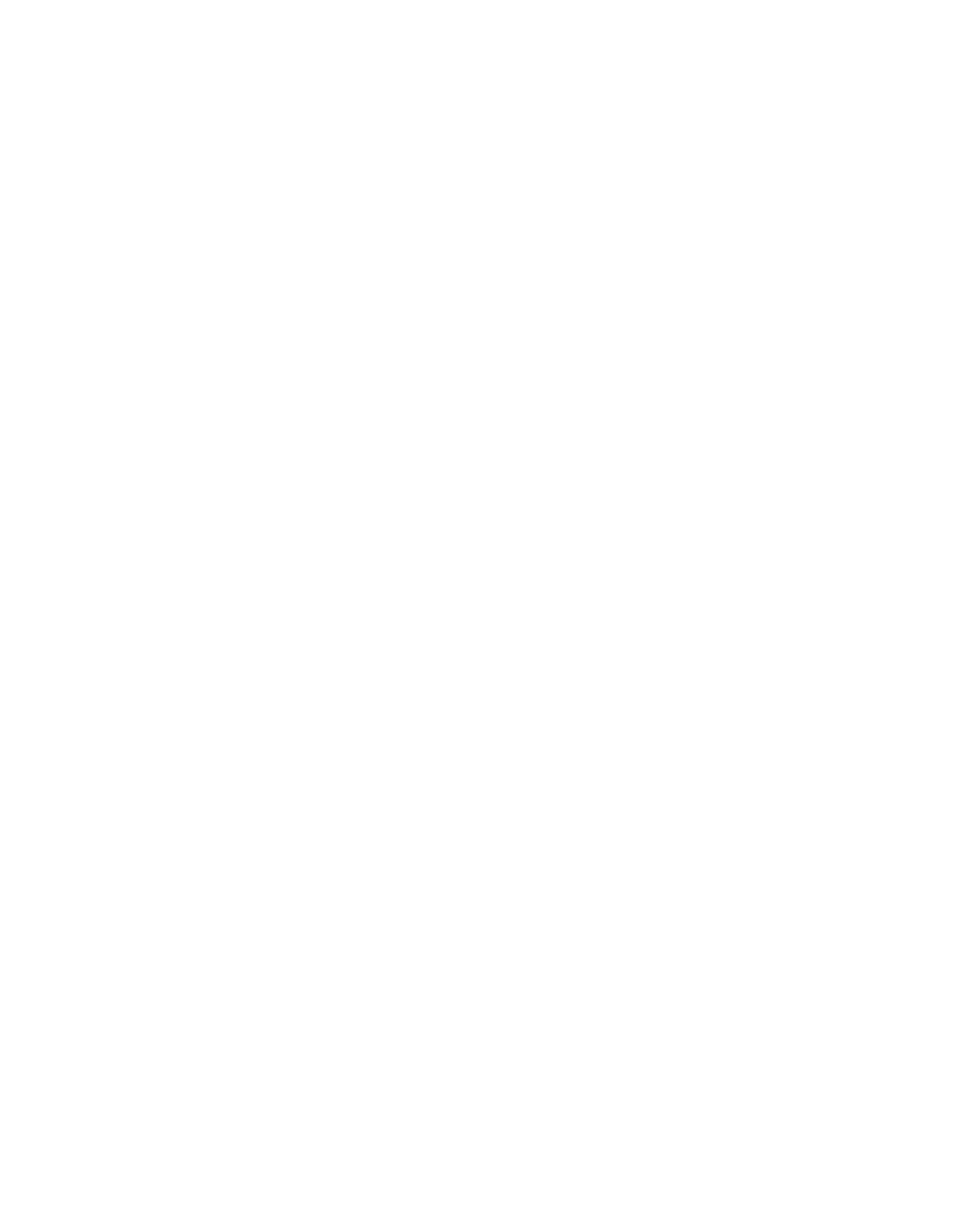
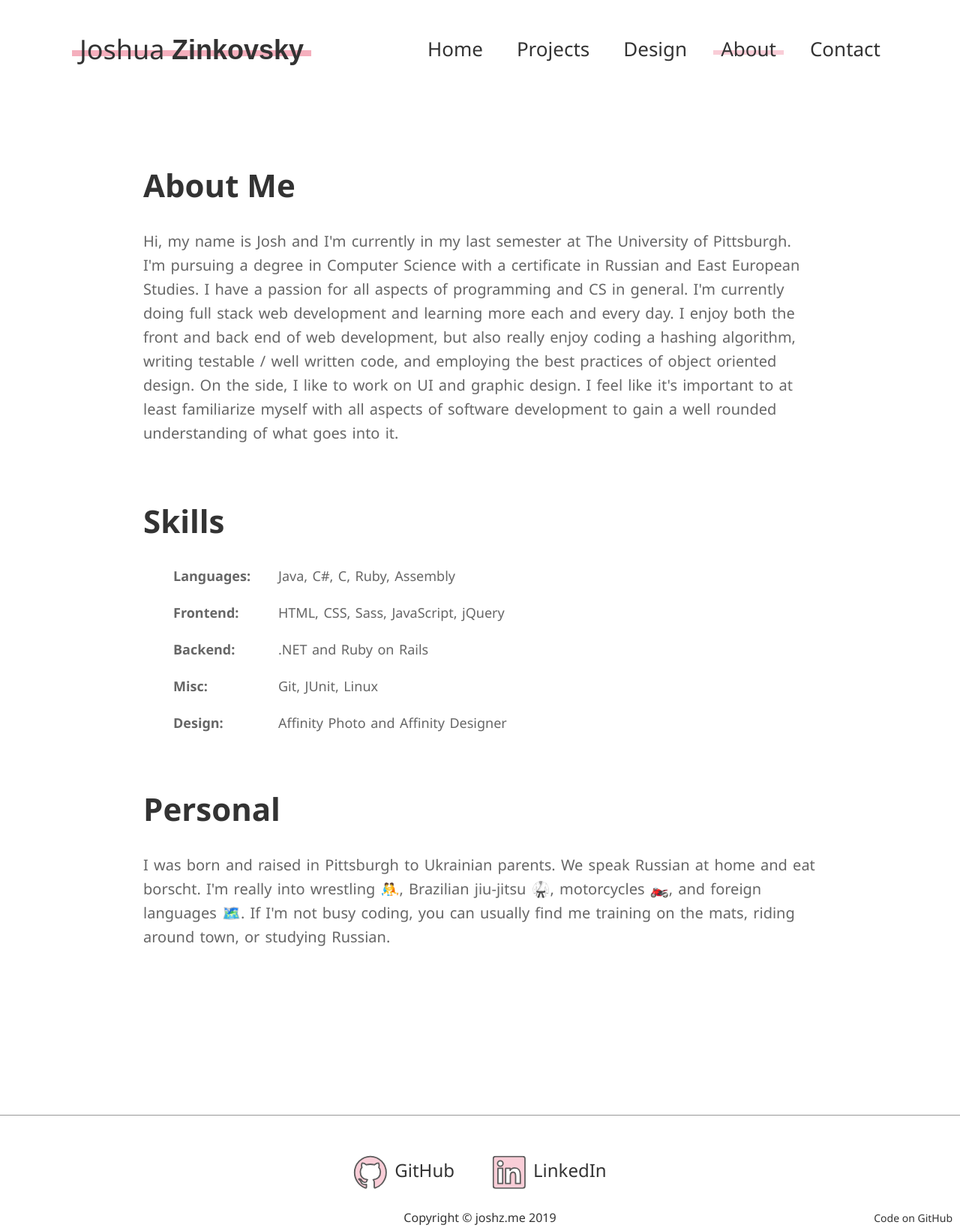
Before and after one commit to Josh961/Personal-Website, an Angular app: page /about in a window 1280 px wide. Before the commit this address led to /. Shown: the whole page at 75% size. Before the commit the page ends 800 px from the top, so only its background shows below. Built offline with nearby package versions, Linux system fonts and the light colour scheme.

Commit message:
Migrate about page to work as an angular component

```diff
--- a/src/app/app.routes.ts
+++ b/src/app/app.routes.ts
@@ -17,5 +17,9 @@ export const routes: Routes = [
   {
     path: 'design',
     loadChildren: () => import('./modules/design/design.module').then(m => m.DesignModule)
+  },
+  {
+    path: 'about',
+    loadChildren: () => import('./modules/about/about.module').then(m => m.AboutModule)
   }
 ];
--- /dev/null
+++ b/src/app/modules/about/component/about.component.html
@@ -0,0 +1,79 @@
+<nav class="main-nav">
+  <div class="nav-header">
+    <h1>
+      <a href="index.html"><span>Joshua </span>Zinkovsky</a>
+    </h1>
+  </div>
+  <div class="nav-section">
+    <a class="nav-link" href="index.html">Home</a>
+    <a class="nav-link" href="projects.html">Projects</a>
+    <a class="nav-link" href="design.html">Design</a>
+    <a class="nav-link selected" href="about.html">About</a>
+    <a class="nav-link" href="contact.html">Contact</a>
+    <img id="menu-btn" class="menu-btn" src="assets/images/menu.svg" alt="Menu">
+  </div>
+</nav>
+<div id="mobile-menu" class="mobile-menu">
+  <span class="close">&times;</span>
+  <div class="nav-list">
+    <a class="link" href="index.html">Home</a>
+    <a class="link" href="projects.html">Projects</a>
+    <a class="link" href="design.html">Design</a>
+    <a class="link -selected" href="about.html">About</a>
+    <a class="link" href="contact.html">Contact</a>
+  </div>
+</div>
+
+<main>
+  <div class="container">
+    <div class="about-item">
+      <h2 class="header">About Me</h2>
+      <p class="info">
+        Hi, my name is Josh and I'm currently in my last semester at The University of Pittsburgh.
+        I'm pursuing a degree in Computer Science with a certificate in Russian and East European Studies.
+        I have a passion for all aspects of programming and CS in general. I'm currently doing full stack
+        web development and learning more each and every day. I enjoy both the front and back end of
+        web development, but also really enjoy coding a hashing algorithm, writing testable / well written
+        code, and employing the best practices of object oriented design. On the side, I like to work on UI
+        and graphic design. I feel like it's important to at least familiarize myself with all aspects of software
+        development to gain a well rounded understanding of what goes into it.
+      </p>
+    </div>
+    <div class="about-item">
+      <h2 class="header -right">Skills</h2>
+      <ul class="list">
+        <li data-label="Languages:">Java, C#, C, Ruby, Assembly</li>
+        <li data-label="Frontend:">HTML, CSS, Sass, JavaScript, jQuery</li>
+        <li data-label="Backend:">.NET and Ruby on Rails</li>
+        <li data-label="Misc:">Git, JUnit, Linux</li>
+        <li data-label="Design:">Affinity Photo and Affinity Designer</li>
+      </ul>
+    </div>
+    <div class="about-item">
+      <h2 class="header">Personal</h2>
+      <p class="info">
+        I was born and raised in Pittsburgh to Ukrainian parents. We speak Russian at home and eat borscht.
+        I'm really into wrestling 🤼, Brazilian jiu-jitsu 🥋, motorcycles 🏍️, and foreign languages 🗺️. If I'm not
+        busy
+        coding, you can usually find me training on the mats, riding around town, or studying Russian.
+      </p>
+    </div>
+  </div>
+</main>
+
+<footer class="site-footer">
+  <div class="footer-item">
+    <a class="link" href="https://github.com/Josh961" target="_blank">
+      <img class="image" src="assets/images/github.svg" alt="GitHub">GitHub
+    </a>
+  </div>
+  <div class="footer-item">
+    <a class="link" href="https://linkedin.com/in/joshua-zinkovsky" target="_blank">
+      <img class="image" src="assets/images/linkedin.svg" alt="LinkedIn">LinkedIn
+    </a>
+  </div>
+  <span class="copyright">Copyright © joshz.me 2019</span>
+  <a class="github" href="https://github.com/Josh961/Portfolio" target="_blank">Code on GitHub</a>
+</footer>
+
+<script src="assets/scripts/main.js"></script>
--- /dev/null
+++ b/src/app/modules/about/component/about.component.scss
@@ -0,0 +1,44 @@
+@import 'abstracts/mixins';
+
+/* ========================================================
+   About Page Item
+   ======================================================== */
+
+/**
+ * Header and paragraphs for the 'about' page.
+ *
+ * 1. Handle collapsing margin.
+ */
+ .about-item {
+  margin-bottom: 20px;
+  border: 1px solid transparent; // 1
+
+  > .header {
+    font-size: 42px;
+  }
+
+  > .info {
+    font-size: 20px;
+
+    @include for-phone-only() {
+      padding: 10px;
+    }
+  }
+
+  > .list {
+    position: relative;
+    list-style: none;
+
+    > li {
+      margin-bottom: 20px;
+      margin-left: 140px;
+
+      &::before {
+        content: attr(data-label);
+        position: absolute;
+        left: 40px;
+        font-weight: bold;
+      }
+    }
+  }
+}
--- /dev/null
+++ b/src/app/modules/about/component/about.component.ts
@@ -0,0 +1,13 @@
+import { Component, OnInit } from '@angular/core';
+
+@Component({
+  selector: 'app-about',
+  templateUrl: './about.component.html',
+  styleUrls: ['./about.component.scss']
+})
+
+export class AboutComponent implements OnInit {
+  constructor() { }
+
+  ngOnInit() { }
+}
--- a/src/styles/main.scss
+++ b/src/styles/main.scss
@@ -8,5 +8,4 @@
 @import 'layout/navigation';
 @import 'layout/footer';
 
-@import 'pages/about';
 @import 'pages/contact';
--- a/src/styles/pages/_about.scss
+++ /dev/null
@@ -1,42 +0,0 @@
-/* ========================================================
-   About Page Item
-   ======================================================== */
-
-/**
- * Header and paragraphs for the 'about' page.
- *
- * 1. Handle collapsing margin.
- */
-.about-item {
-  margin-bottom: 20px;
-  border: 1px solid transparent; // 1
-
-  > .header {
-    font-size: 42px;
-  }
-
-  > .info {
-    font-size: 20px;
-
-    @include for-phone-only() {
-      padding: 10px;
-    }
-  }
-
-  > .list {
-    position: relative;
-    list-style: none;
-
-    > li {
-      margin-bottom: 20px;
-      margin-left: 140px;
-
-      &::before {
-        content: attr(data-label);
-        position: absolute;
-        left: 40px;
-        font-weight: bold;
-      }
-    }
-  }
-}
```
Also changed, not shown: src/app/modules/about/about.module.ts (added, +16 -0 lines), src/app/modules/about/about.routes.ts (added, +9 -0 lines).
